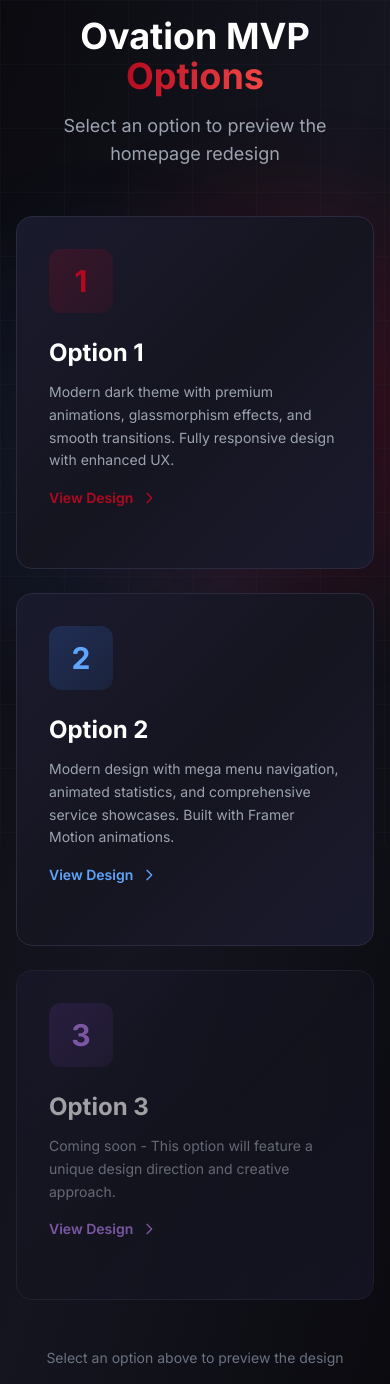
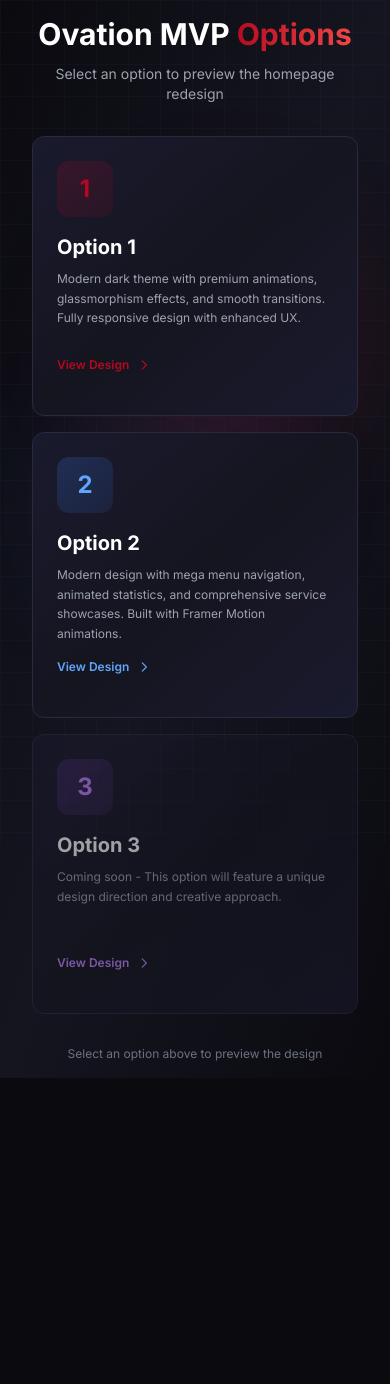
Before and after one commit to anurag-ux/ovation-mvp, a Next.js app: page / in a window 390 px wide. After the commit the page ends 1078 px from the top, so only its background shows below. Built offline with nearby package versions, Linux system fonts and the light colour scheme.

Commit message:
Mobile optimize options homepage: responsive cards with better layout

```diff
--- a/app/page.tsx
+++ b/app/page.tsx
@@ -3,113 +3,113 @@
 
 export default function Home() {
   return (
-    <div className="min-h-screen bg-gradient-to-br from-dark-bg via-dark-surface to-dark-bg flex items-center justify-center p-4">
+    <div className="min-h-screen bg-gradient-to-br from-dark-bg via-dark-surface to-dark-bg flex items-center justify-center p-4 sm:p-6">
       {/* Background Effects */}
       <div className="absolute inset-0 overflow-hidden" aria-hidden="true">
-        <div className="absolute top-1/4 left-1/4 w-96 h-96 bg-brand-red/20 rounded-full blur-3xl animate-pulse"></div>
-        <div className="absolute bottom-1/4 right-1/4 w-96 h-96 bg-blue-500/10 rounded-full blur-3xl animate-pulse" style={{ animationDelay: '1s' }}></div>
+        <div className="absolute top-1/4 left-1/4 w-64 h-64 md:w-96 md:h-96 bg-brand-red/20 rounded-full blur-3xl animate-pulse"></div>
+        <div className="absolute bottom-1/4 right-1/4 w-64 h-64 md:w-96 md:h-96 bg-blue-500/10 rounded-full blur-3xl animate-pulse" style={{ animationDelay: '1s' }}></div>
       </div>
 
       {/* Grid Pattern Overlay */}
-      <div className="absolute inset-0 bg-[linear-gradient(to_right,#2a2a3e_1px,transparent_1px),linear-gradient(to_bottom,#2a2a3e_1px,transparent_1px)] bg-[size:4rem_4rem] opacity-20" aria-hidden="true"></div>
+      <div className="absolute inset-0 bg-[linear-gradient(to_right,#2a2a3e_1px,transparent_1px),linear-gradient(to_bottom,#2a2a3e_1px,transparent_1px)] bg-[size:2rem_2rem] md:bg-[size:4rem_4rem] opacity-20" aria-hidden="true"></div>
 
-      <div className="container mx-auto relative z-10">
-        <div className="text-center mb-12 animate-fade-in-up">
-          <h1 className="text-4xl md:text-5xl lg:text-6xl font-bold mb-4">
+      <div className="container mx-auto relative z-10 w-full">
+        <div className="text-center mb-8 md:mb-12 animate-fade-in-up px-4">
+          <h1 className="text-3xl sm:text-4xl md:text-5xl lg:text-6xl font-bold mb-3 md:mb-4">
             <span className="text-white">Ovation MVP </span>
             <span className="text-gradient">Options</span>
           </h1>
-          <p className="text-gray-400 text-lg md:text-xl max-w-2xl mx-auto">
+          <p className="text-gray-400 text-sm sm:text-base md:text-lg max-w-2xl mx-auto">
             Select an option to preview the homepage redesign
           </p>
         </div>
 
-        <div className="grid md:grid-cols-3 gap-6 md:gap-8 max-w-6xl mx-auto">
+        <div className="grid grid-cols-1 sm:grid-cols-2 md:grid-cols-3 gap-4 sm:gap-5 md:gap-6 lg:gap-8 max-w-6xl mx-auto px-4 sm:px-6">
           {/* Option 1 */}
           <Link
             href="/options/1"
-            className="group relative premium-card p-8 rounded-2xl hover-lift transition-all duration-500 focus:outline-none focus:ring-2 focus:ring-brand-red focus:ring-offset-2 focus:ring-offset-dark-bg"
+            className="group relative premium-card p-6 sm:p-7 md:p-8 rounded-xl md:rounded-2xl hover-lift transition-all duration-500 focus:outline-none focus:ring-2 focus:ring-brand-red focus:ring-offset-2 focus:ring-offset-dark-bg min-h-[280px] sm:min-h-[300px] flex flex-col"
             aria-label="View Option 1 - Modern Dark Theme Design"
           >
-            <div className="absolute inset-0 bg-gradient-to-br from-brand-red/10 via-transparent to-transparent opacity-0 group-hover:opacity-100 transition-opacity duration-500 rounded-2xl" aria-hidden="true"></div>
-            <div className="relative z-10">
-              <div className="inline-flex items-center justify-center w-16 h-16 bg-gradient-to-br from-brand-red/20 to-brand-red/10 rounded-xl mb-6 group-hover:scale-110 transition-transform duration-300">
-                <span className="text-3xl font-bold text-brand-red">1</span>
+            <div className="absolute inset-0 bg-gradient-to-br from-brand-red/10 via-transparent to-transparent opacity-0 group-hover:opacity-100 transition-opacity duration-500 rounded-xl md:rounded-2xl" aria-hidden="true"></div>
+            <div className="relative z-10 flex flex-col flex-1">
+              <div className="inline-flex items-center justify-center w-14 h-14 sm:w-16 sm:h-16 bg-gradient-to-br from-brand-red/20 to-brand-red/10 rounded-xl mb-4 sm:mb-6 group-hover:scale-110 transition-transform duration-300 self-start">
+                <span className="text-2xl sm:text-3xl font-bold text-brand-red">1</span>
               </div>
-              <h2 className="text-2xl font-bold text-white mb-3 group-hover:text-brand-red transition-colors">
+              <h2 className="text-xl sm:text-2xl font-bold text-white mb-2 sm:mb-3 group-hover:text-brand-red transition-colors">
                 Option 1
               </h2>
-              <p className="text-gray-400 text-sm leading-relaxed mb-4">
+              <p className="text-gray-400 text-xs sm:text-sm leading-relaxed mb-4 sm:mb-6 flex-1">
                 Modern dark theme with premium animations, glassmorphism effects, and smooth transitions. Fully responsive design with enhanced UX.
               </p>
-              <div className="flex items-center gap-2 text-brand-red text-sm font-semibold group-hover:gap-3 transition-all">
+              <div className="flex items-center gap-2 text-brand-red text-xs sm:text-sm font-semibold group-hover:gap-3 transition-all mt-auto">
                 View Design
-                <svg className="w-4 h-4 group-hover:translate-x-1 transition-transform" fill="none" stroke="currentColor" viewBox="0 0 24 24">
+                <svg className="w-3.5 h-3.5 sm:w-4 sm:h-4 group-hover:translate-x-1 transition-transform" fill="none" stroke="currentColor" viewBox="0 0 24 24">
                   <path strokeLinecap="round" strokeLinejoin="round" strokeWidth={2} d="M9 5l7 7-7 7" />
                 </svg>
               </div>
-              <div className="mt-6 h-1 w-0 bg-gradient-to-r from-brand-red via-red-500 to-transparent group-hover:w-full transition-all duration-500"></div>
+              <div className="mt-4 sm:mt-6 h-0.5 sm:h-1 w-0 bg-gradient-to-r from-brand-red via-red-500 to-transparent group-hover:w-full transition-all duration-500"></div>
             </div>
           </Link>
 
           {/* Option 2 */}
           <Link
             href="/options/2"
-            className="group relative premium-card p-8 rounded-2xl hover-lift transition-all duration-500 focus:outline-none focus:ring-2 focus:ring-brand-red focus:ring-offset-2 focus:ring-offset-dark-bg"
+            className="group relative premium-card p-6 sm:p-7 md:p-8 rounded-xl md:rounded-2xl hover-lift transition-all duration-500 focus:outline-none focus:ring-2 focus:ring-brand-red focus:ring-offset-2 focus:ring-offset-dark-bg min-h-[280px] sm:min-h-[300px] flex flex-col"
             aria-label="View Option 2 - Modern Design with Mega Menu"
           >
-            <div className="absolute inset-0 bg-gradient-to-br from-blue-500/10 via-transparent to-transparent opacity-0 group-hover:opacity-100 transition-opacity duration-500 rounded-2xl" aria-hidden="true"></div>
-            <div className="relative z-10">
-              <div className="inline-flex items-center justify-center w-16 h-16 bg-gradient-to-br from-blue-500/20 to-blue-500/10 rounded-xl mb-6 group-hover:scale-110 transition-transform duration-300">
-                <span className="text-3xl font-bold text-blue-400">2</span>
+            <div className="absolute inset-0 bg-gradient-to-br from-blue-500/10 via-transparent to-transparent opacity-0 group-hover:opacity-100 transition-opacity duration-500 rounded-xl md:rounded-2xl" aria-hidden="true"></div>
+            <div className="relative z-10 flex flex-col flex-1">
+              <div className="inline-flex items-center justify-center w-14 h-14 sm:w-16 sm:h-16 bg-gradient-to-br from-blue-500/20 to-blue-500/10 rounded-xl mb-4 sm:mb-6 group-hover:scale-110 transition-transform duration-300 self-start">
+                <span className="text-2xl sm:text-3xl font-bold text-blue-400">2</span>
               </div>
-              <h2 className="text-2xl font-bold text-white mb-3 group-hover:text-blue-400 transition-colors">
+              <h2 className="text-xl sm:text-2xl font-bold text-white mb-2 sm:mb-3 group-hover:text-blue-400 transition-colors">
                 Option 2
               </h2>
-              <p className="text-gray-400 text-sm leading-relaxed mb-4">
+              <p className="text-gray-400 text-xs sm:text-sm leading-relaxed mb-4 sm:mb-6 flex-1">
                 Modern design with mega menu navigation, animated statistics, and comprehensive service showcases. Built with Framer Motion animations.
               </p>
-              <div className="flex items-center gap-2 text-blue-400 text-sm font-semibold group-hover:gap-3 transition-all">
+              <div className="flex items-center gap-2 text-blue-400 text-xs sm:text-sm font-semibold group-hover:gap-3 transition-all mt-auto">
                 View Design
-                <svg className="w-4 h-4 group-hover:translate-x-1 transition-transform" fill="none" stroke="currentColor" viewBox="0 0 24 24">
+                <svg className="w-3.5 h-3.5 sm:w-4 sm:h-4 group-hover:translate-x-1 transition-transform" fill="none" stroke="currentColor" viewBox="0 0 24 24">
                   <path strokeLinecap="round" strokeLinejoin="round" strokeWidth={2} d="M9 5l7 7-7 7" />
                 </svg>
               </div>
-              <div className="mt-6 h-1 w-0 bg-gradient-to-r from-blue-400 via-blue-500 to-transparent group-hover:w-full transition-all duration-500"></div>
+              <div className="mt-4 sm:mt-6 h-0.5 sm:h-1 w-0 bg-gradient-to-r from-blue-400 via-blue-500 to-transparent group-hover:w-full transition-all duration-500"></div>
             </div>
           </Link>
 
           {/* Option 3 */}
           <Link
             href="/options/3"
-            className="group relative premium-card p-8 rounded-2xl hover-lift transition-all duration-500 focus:outline-none focus:ring-2 focus:ring-brand-red focus:ring-offset-2 focus:ring-offset-dark-bg opacity-60"
+            className="group relative premium-card p-6 sm:p-7 md:p-8 rounded-xl md:rounded-2xl hover-lift transition-all duration-500 focus:outline-none focus:ring-2 focus:ring-brand-red focus:ring-offset-2 focus:ring-offset-dark-bg opacity-60 min-h-[280px] sm:min-h-[300px] flex flex-col sm:col-span-2 md:col-span-1"
             aria-label="View Option 3 - Coming Soon"
           >
-            <div className="absolute inset-0 bg-gradient-to-br from-purple-500/10 via-transparent to-transparent opacity-0 group-hover:opacity-100 transition-opacity duration-500 rounded-2xl" aria-hidden="true"></div>
-            <div className="relative z-10">
-              <div className="inline-flex items-center justify-center w-16 h-16 bg-gradient-to-br from-purple-500/20 to-purple-500/10 rounded-xl mb-6 group-hover:scale-110 transition-transform duration-300">
-                <span className="text-3xl font-bold text-purple-400">3</span>
+            <div className="absolute inset-0 bg-gradient-to-br from-purple-500/10 via-transparent to-transparent opacity-0 group-hover:opacity-100 transition-opacity duration-500 rounded-xl md:rounded-2xl" aria-hidden="true"></div>
+            <div className="relative z-10 flex flex-col flex-1">
+              <div className="inline-flex items-center justify-center w-14 h-14 sm:w-16 sm:h-16 bg-gradient-to-br from-purple-500/20 to-purple-500/10 rounded-xl mb-4 sm:mb-6 group-hover:scale-110 transition-transform duration-300 self-start">
+                <span className="text-2xl sm:text-3xl font-bold text-purple-400">3</span>
               </div>
-              <h2 className="text-2xl font-bold text-white mb-3 group-hover:text-purple-400 transition-colors">
+              <h2 className="text-xl sm:text-2xl font-bold text-white mb-2 sm:mb-3 group-hover:text-purple-400 transition-colors">
                 Option 3
               </h2>
-              <p className="text-gray-400 text-sm leading-relaxed mb-4">
+              <p className="text-gray-400 text-xs sm:text-sm leading-relaxed mb-4 sm:mb-6 flex-1">
                 Coming soon - This option will feature a unique design direction and creative approach.
               </p>
-              <div className="flex items-center gap-2 text-purple-400 text-sm font-semibold group-hover:gap-3 transition-all">
+              <div className="flex items-center gap-2 text-purple-400 text-xs sm:text-sm font-semibold group-hover:gap-3 transition-all mt-auto">
                 View Design
-                <svg className="w-4 h-4 group-hover:translate-x-1 transition-transform" fill="none" stroke="currentColor" viewBox="0 0 24 24">
+                <svg className="w-3.5 h-3.5 sm:w-4 sm:h-4 group-hover:translate-x-1 transition-transform" fill="none" stroke="currentColor" viewBox="0 0 24 24">
                   <path strokeLinecap="round" strokeLinejoin="round" strokeWidth={2} d="M9 5l7 7-7 7" />
                 </svg>
               </div>
-              <div className="mt-6 h-1 w-0 bg-gradient-to-r from-purple-400 via-purple-500 to-transparent group-hover:w-full transition-all duration-500"></div>
+              <div className="mt-4 sm:mt-6 h-0.5 sm:h-1 w-0 bg-gradient-to-r from-purple-400 via-purple-500 to-transparent group-hover:w-full transition-all duration-500"></div>
             </div>
           </Link>
         </div>
 
         {/* Back to options link (will be visible on option pages) */}
-        <div className="text-center mt-12">
-          <p className="text-gray-500 text-sm">
+        <div className="text-center mt-8 sm:mt-12 px-4">
+          <p className="text-gray-500 text-xs sm:text-sm">
             Select an option above to preview the design
           </p>
         </div>
```
